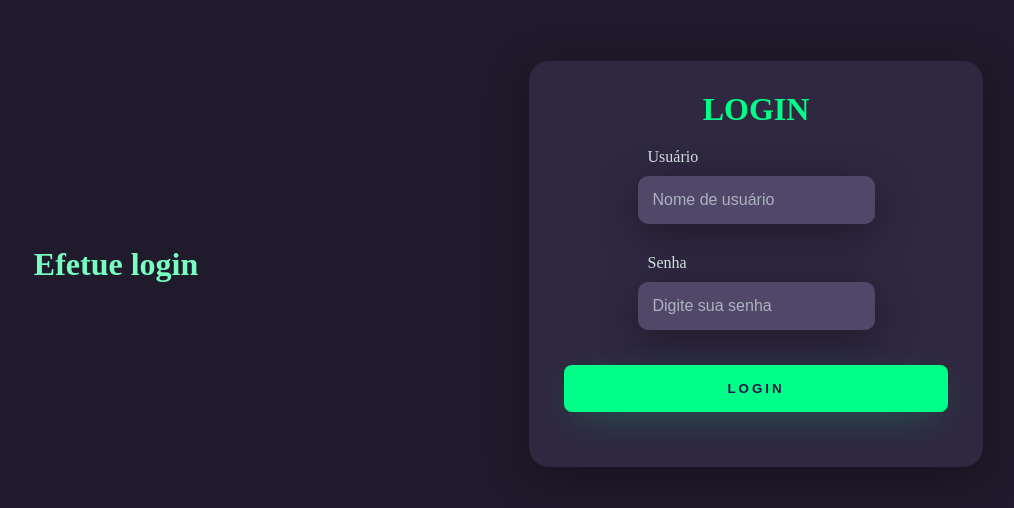
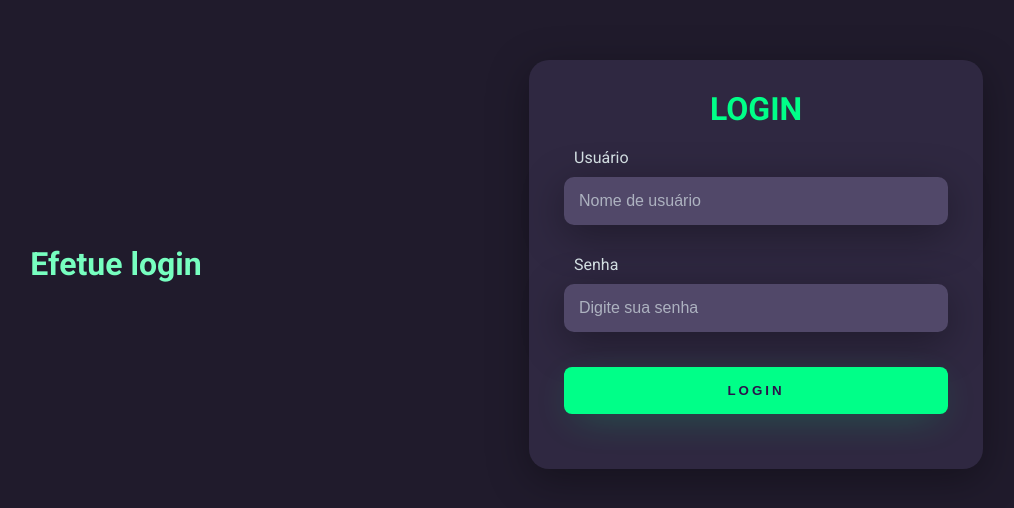
Before and after one commit to orodrigobarbosa/tela-login, a plain HTML site: page index.html in a window 1280 px wide. Shown: the part 136-644 px from the top of the page, without its empty margins (204-1218 px from the left). Drawn offline with Linux system fonts and the light colour scheme; a web font is replaced by a local one.

Commit message:
Botão Login -  Fonte 'Roboto" - Widht Textfield

```diff
--- a/style.css
+++ b/style.css
@@ -1,5 +1,7 @@
+@import url('https://fonts.googleapis.com/css2?family=REM:wght@400;700&family=Roboto:wght@400;700&display=swap');
 body{
     margin: 0;
+    font-family: 'Roboto' , 'sans-serif' ;
 }
 
 .main-login{
@@ -59,6 +61,7 @@ body{
 }
 
 .textfield {
+    width: 100%;
     display: flex;
     flex-direction: column;
     align-items: flex-start;
```
